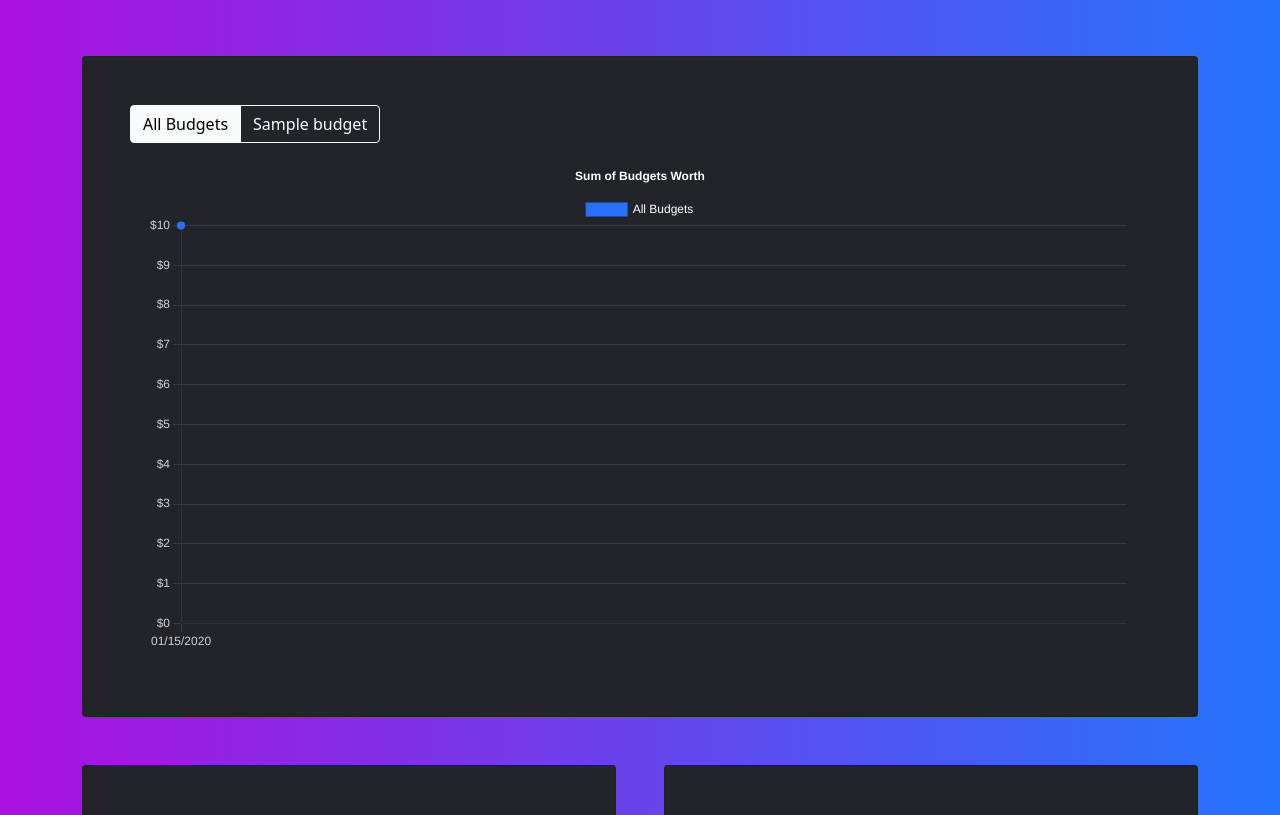
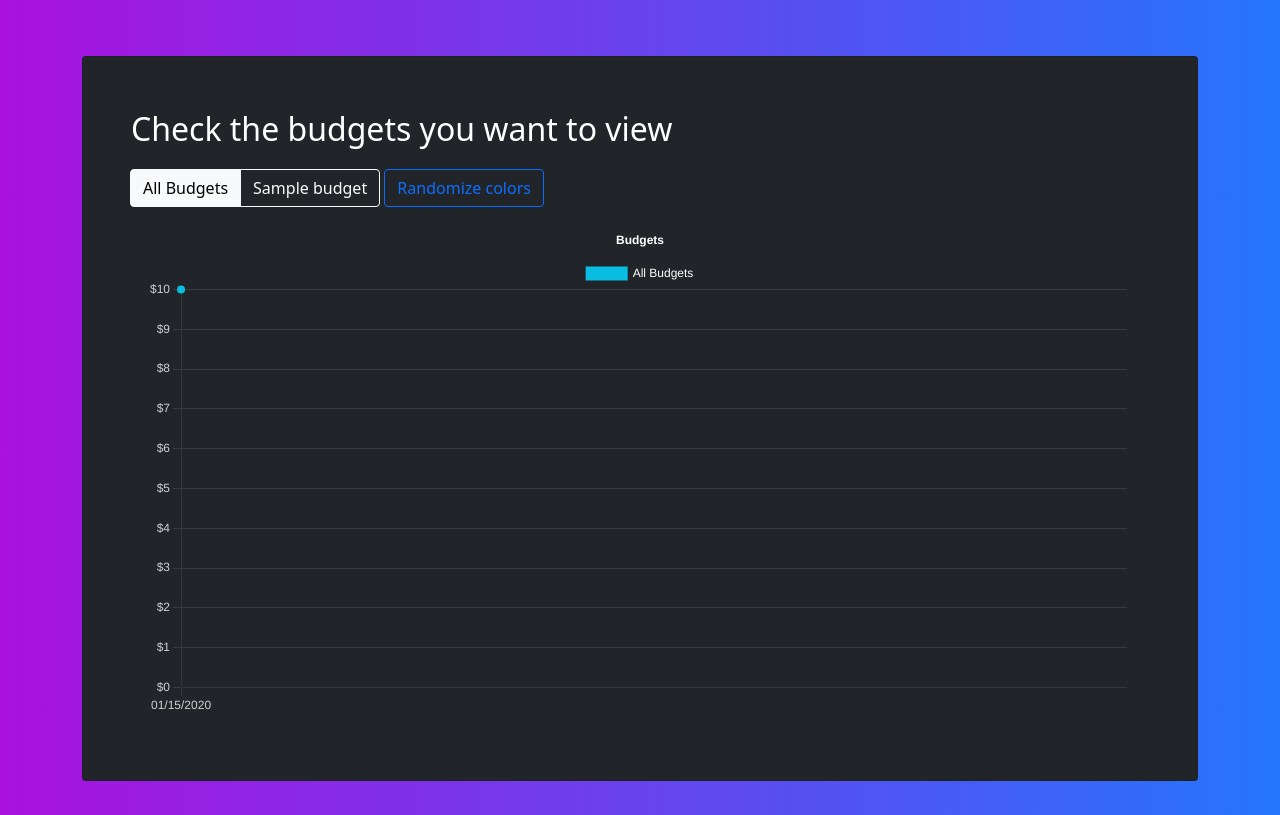
Before and after one commit to niklasbaumgardner/FinancialApp, a Flask app: page /dashboard in a window 1280 px wide. Shown: the part 56-871 px from the top of the page. Run offline with Flask 2, Linux system fonts and the light colour scheme; a user stored in the database is signed in; tables that the repository leaves empty hold one stand-in row (values such as "Sample post"); a map, chart or similar area stays blank; some libraries are stand-ins or nearby versions.

Commit message:
color matching between charts

```diff
--- a/finapp/home/home.py
+++ b/finapp/home/home.py
@@ -533,27 +533,6 @@ def sum_per_date_list(first, last, step, data, dates):
     # return trimmed
 
 
-def sum_per_date_list_for_individual_budgets(first, last, step, data, dates):
-    curr = first
-
-    trimmed = {}
-
-    while curr <= last:
-        # print(first, last, curr, step)
-        if curr in data:
-            trimmed[curr.strftime("%m/%d/%Y")] = data[curr]
-        else:
-            index = 0
-            for i, d in enumerate(keys):
-                if curr >= d:
-                    trimmed[curr.strftime("%m/%d/%Y")] = data[d]
-                    index = i
-            keys = keys[:i]
-        curr += step
-
-    return trimmed
-
-
 def get_data_dict(all_trans):
     data = {}
     for i, trans in enumerate(all_trans):
--- a/finapp/static/js/dashboard.js
+++ b/finapp/static/js/dashboard.js
@@ -18,9 +18,77 @@ const CHART_COLORS_ARRAY = [
     'rgb(201, 203, 207)'
 ];
 
+const COLORS = [
+    'rgb(201, 203, 207)',
+    'rgb(85, 239, 196)',
+    'rgb(129, 236, 236)',
+    'rgb(116, 185, 255)',
+    'rgb(162, 155, 254)',
+    'rgb(0, 184, 148)',
+    'rgb(0, 206, 201)',
+    'rgb(9, 132, 227)',
+    'rgb(108, 92, 231)',
+    'rgb(255, 118, 117)',
+    'rgb(214, 48, 49)',
+    'rgb(253, 121, 168)',
+    'rgb(232, 67, 147)',
+    'rgb(254, 202, 87)',
+    'rgb(255, 159, 67)',
+    'rgb(255, 107, 107)',
+    'rgb(238, 82, 83)',
+    'rgb(72, 219, 251)',
+    'rgb(10, 189, 227)',
+    'rgb(0, 210, 211)',
+    'rgb(1, 163, 164)',
+    'rgb(95, 39, 205)',
+    'rgb(52, 31, 151)',
+    'rgb(200, 214, 229)',
+    'rgb(131, 149, 167)',
+    'rgb(87, 101, 116)',
+    'rgb(29, 209, 161)',
+];
+
+const COLORS_DICT = {};
+
 const data = JSON.parse(getAllBudgetsLineData());
 
 console.log(data);
+
+function shuffle(array, len) {
+    var i = array.length,
+        j = 0,
+        temp;
+
+    while (i--) {
+        j = Math.floor(Math.random() * (i+1));
+
+        // swap randomly chosen element with current element
+        temp = array[i];
+        array[i] = array[j];
+        array[j] = temp;
+    }
+
+    return array.splice(len);
+}
+
+function assignColors() {
+    let names = data['names'];
+
+    let arr = [];
+    for (let i = 0; i < COLORS.length; i++) {
+        arr[arr.length] = i;
+    }
+    // console.log(arr);
+
+    let random = shuffle(arr, COLORS.length - names.length);
+    // console.log(random);
+
+    let indx = 0;
+    for (let name of names) {
+        COLORS_DICT[name] = COLORS[random[indx]];
+        indx += 1;
+    }
+}
 
 function lineChart() {
     // let data = JSON.parse(getNetWorth());
@@ -36,8 +104,8 @@ function lineChart() {
                 id: 'allBudgets',
                 label: 'All Budgets',
                 data: values,
-                backgroundColor: 'rgba(40, 114, 251)',
-                borderColor: 'rgba(40, 114, 251)',
+                backgroundColor: COLORS_DICT['allBudgets'],
+                borderColor: COLORS_DICT['allBudgets'],
                 borderWidth: 2,
                 color: 'rgba(255, 255, 255)',
             }]
@@ -51,7 +119,7 @@ function lineChart() {
                 },
                 title: {
                     display: true,
-                    text: 'Sum of Budgets Worth',
+                    text: 'Budgets',
                     color: 'rgba(255, 255, 255)',
                 }
             },
@@ -92,6 +160,12 @@ function pieChart() {
     let keys = data['keys'];
     let values = data['values'];
 
+    let colors = [];
+    // console.log(keys);
+    for (let name of keys) {
+        colors.push(COLORS_DICT[name]);
+    }
+
     const ctx = document.getElementById('pieChart').getContext('2d');
     const myChart = new Chart(ctx, {
         type: 'pie',
@@ -99,7 +173,7 @@ function pieChart() {
             labels: keys,
             datasets: [{
                 data: values,
-                backgroundColor: Object.values(CHART_COLORS),
+                backgroundColor: colors,
                 color: 'rgba(255, 255, 255)',
                 hoverOffset: 4,
             }]
@@ -205,8 +279,8 @@ function addDataForBudget(name) {
         id: name,
         label: name,
         data: data['data'][name],
-        backgroundColor: CHART_COLORS_ARRAY[chart.data.datasets.length % CHART_COLORS_ARRAY.length], //'rgba(40, 114, 251)',
-        borderColor: CHART_COLORS_ARRAY[chart.data.datasets.length % CHART_COLORS_ARRAY.length], //'rgba(40, 114, 251)',
+        backgroundColor: COLORS_DICT[name], //'rgba(40, 114, 251)',
+        borderColor: COLORS_DICT[name], //'rgba(40, 114, 251)',
         borderWidth: 2,
         color: 'rgba(255, 255, 255)',
     }
@@ -216,8 +290,8 @@ function addDataForBudget(name) {
 
 function removeDataForBudget(name) {
     const chart = Chart.getChart('lineChart');
-    console.log(chart.data.datasets);
-    console.log(typeof(chart.data.datasets));
+    // console.log(chart.data.datasets);
+    // console.log(typeof(chart.data.datasets));
 
     let indx = 0;
     for (let data of chart.data.datasets) {
@@ -235,11 +309,11 @@ function toggleShowLine(event) {
     // event.preventDefault();
     let label = event.target;
     // label.blur();
-    console.log(label);
+    // console.log(label);
     let name = label.getAttribute('for');
     let checked = document.getElementById(name).checked;
-    console.log(name);
-    console.log(checked);
+    // console.log(name);
+    // console.log(checked);
 
     if (!checked) {
         addDataForBudget(name);
@@ -256,9 +330,8 @@ function addButtons() {
     // console.log(data);
     let names = data['names'];
 
-    const parser = new DOMParser();
-
     for (let name of names) {
+        // console.log(typeof(name), typeof(id));
         if (name === 'allBudgets') {
             continue;
         }
@@ -282,7 +355,35 @@ function addButtons() {
     document.getElementById('allBudgetsLabel').addEventListener('click', toggleShowLine);
 }
 
-// function
+function reAssignColors() {
+    assignColors();
+    let charts = document.querySelectorAll('canvas');
+
+    for (let canvas of charts) {
+        // console.log(canvas.id);
+        let id = canvas.id;
+        const chart = Chart.getChart(id);
+        if (id === "lineChart") {
+            // console.log(chart.data.datasets);
+            for (let data of chart.data.datasets) {
+                data.backgroundColor = COLORS_DICT[data.id];
+                data.borderColor = COLORS_DICT[data.id];
+            }
+        }
+        else if (id === "pieChart") {
+            let colors = [];
+            for (let name of chart.data.labels) {
+                colors.push(COLORS_DICT[name]);
+            }
+            chart.data.datasets[0].backgroundColor = colors;
+        }
+        chart.update();
+    }
+
+}
+
+// function calls
+assignColors();
 lineChart();
 pieChart();
 addButtons();
--- a/finapp/templates/dashboard.html
+++ b/finapp/templates/dashboard.html
@@ -21,9 +21,6 @@
         xmlHttp.send( null );
         return xmlHttp.response;
     }
-    function getNetWorth() {
-        return getData("{{ url_for('home.get_net_worth') }}");
-    }
     function getPieData() {
         return getData("{{ url_for('home.get_pie_data') }}");
     }
@@ -36,10 +33,12 @@
     <div class="row h-100 py-12">
         <div class="card bg-dark p-5">
             <div>
+                <p class="text-white fs-2">Check the budgets you want to view</p>
                 <div id="lineButtons" class="btn-group" role="group" aria-label="Basic checkbox toggle button group">
                     <input type="checkbox" class="btn-check" id="allBudgets" checked>
                     <label id="allBudgetsLabel" class="btn btn-outline-light" for="allBudgets">All Budgets</label>
                 </div>
+                <button class="btn btn-outline-primary" onclick="reAssignColors()">Randomize colors</button>
             </div>
             <div class="card-body">
                 <canvas id="lineChart"></canvas>
```
